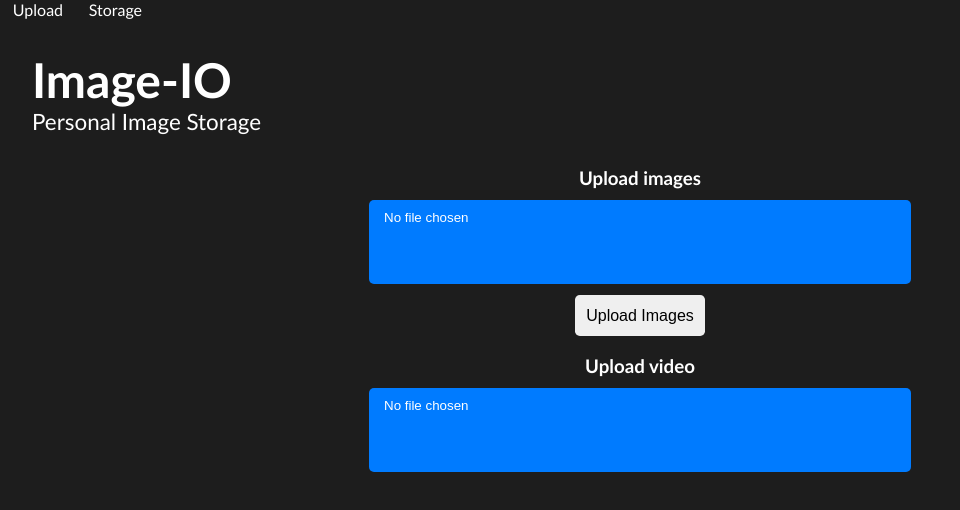
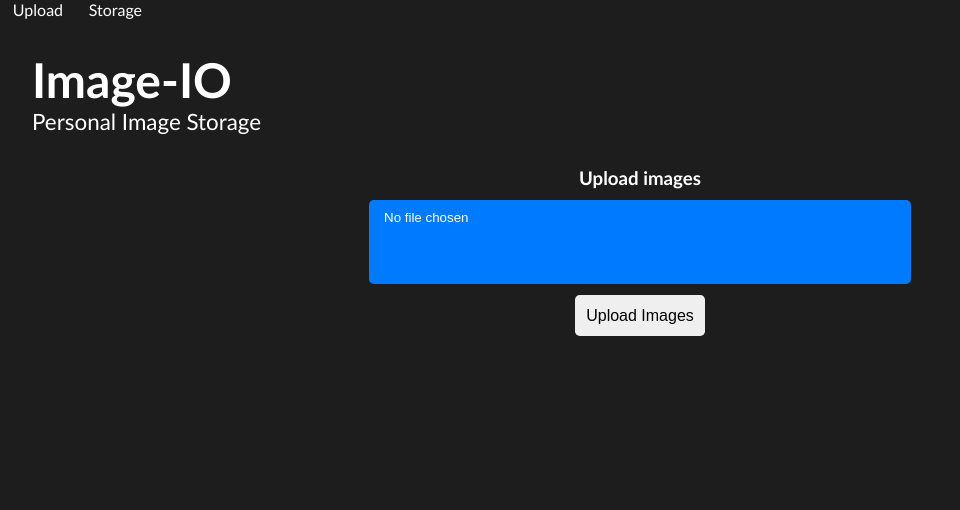
Before and after one commit to ryzxxn/PIS-bucket, a React (Vite) app in the folder Client/: page / in a window 1280 px wide. Shown: the top 510 px of the page, without its empty margins (0-960 px from the left). Built offline with nearby package versions, Linux system fonts and the light colour scheme.

Commit message:
removed video upload feature beacuse of a few bugs

```diff
--- a/Client/src/pages/upload.jsx
+++ b/Client/src/pages/upload.jsx
@@ -12,8 +12,8 @@ export default function upload() {
         <p>Personal Image Storage</p>
       </div>
     <Image/>
-    <br></br>
-    <Video/>
+    {/* <br></br> */}
+    {/* <Video/> */}
     </>
   )
 }
```
